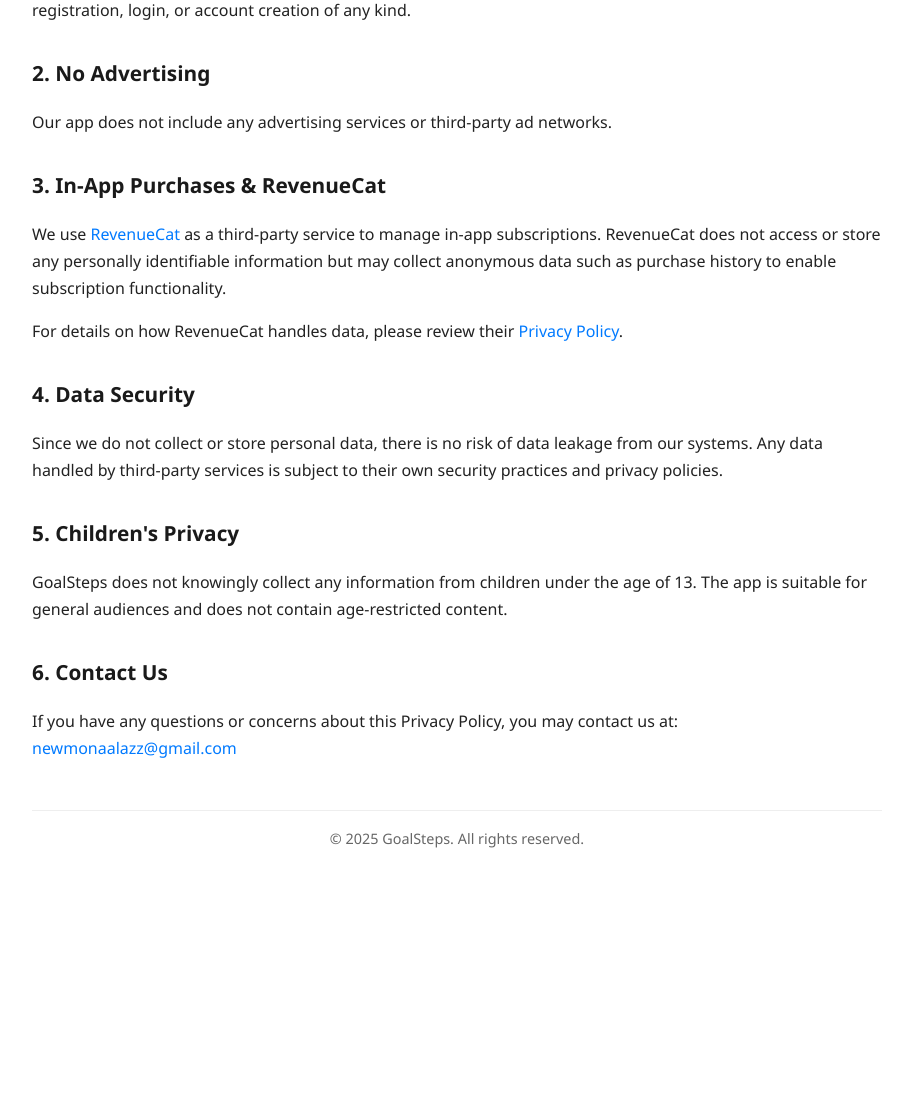
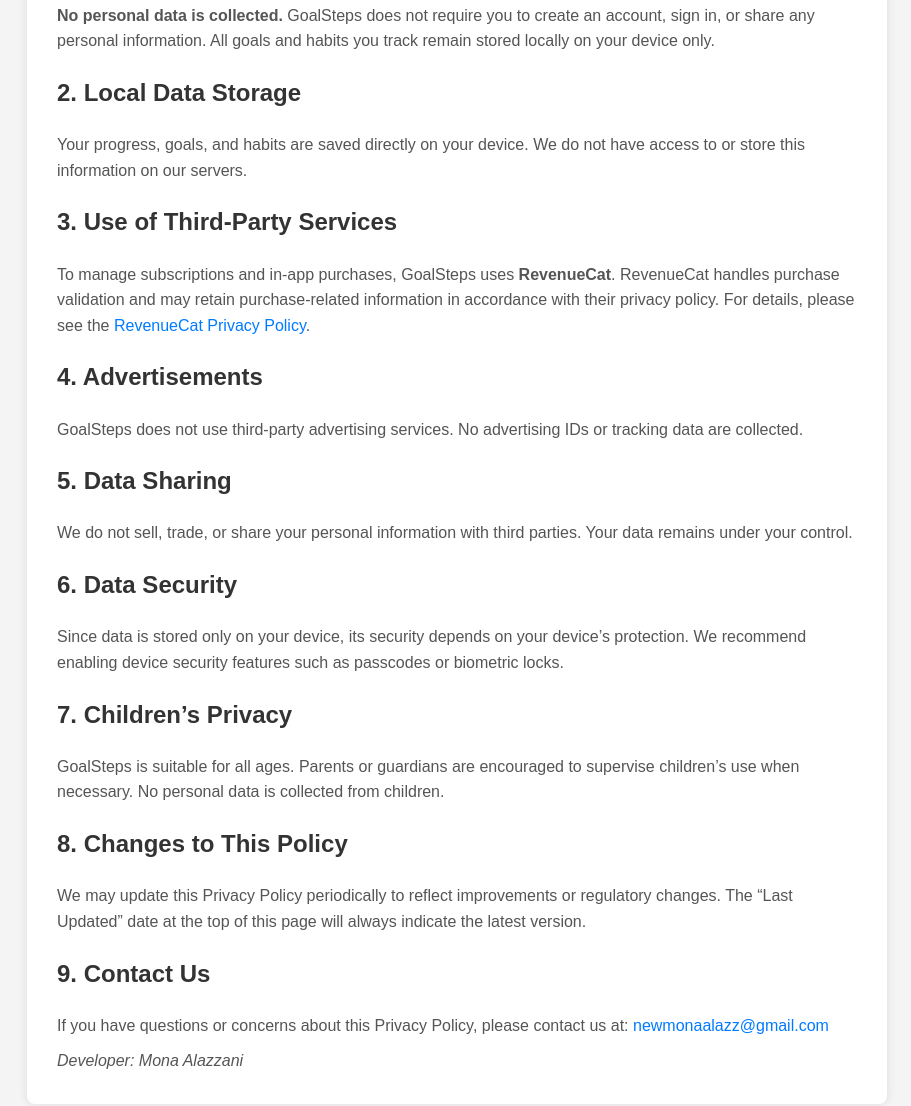
Before and after one commit to MonaAlazz/GoalSteps-Privacy-policy, a plain HTML site: page index.html in a window 1280 px wide. Shown: the part 336-1442 px from the top of the page, without its empty margins (183-1094 px from the left). Before the commit the page ends 1220 px from the top, so only its background shows below. Drawn offline with Linux system fonts and the light colour scheme.

Commit message:
Update index.html

```diff
--- a/index.html
+++ b/index.html
@@ -1,99 +1,105 @@
 <!DOCTYPE html>
 <html lang="en">
+
 <head>
-  <meta charset="UTF-8" />
-  <meta name="viewport" content="width=device-width, initial-scale=1.0"/>
-  <title>Privacy Policy – GoalSteps</title>
+  <meta charset="UTF-8">
+  <meta name="viewport" content="width=device-width, initial-scale=1.0">
+  <title>Privacy Policy - GoalSteps</title>
   <style>
     body {
-      font-family: "Segoe UI", Roboto, Arial, sans-serif;
-      background-color: #ffffff;
-      color: #222;
-      padding: 2rem;
-      max-width: 850px;
-      margin: auto;
-      line-height: 1.7;
+      font-family: Arial, sans-serif;
+      line-height: 1.6;
+      margin: 0;
+      padding: 0;
+      background-color: #f4f4f4;
     }
-    h1, h2 {
-      color: #1a1a1a;
+
+    .container {
+      width: 80%;
+      max-width: 800px;
+      margin: 50px auto;
+      padding: 20px 30px;
+      background-color: #fff;
+      border-radius: 8px;
+      box-shadow: 0 0 10px rgba(0, 0, 0, 0.1);
     }
+
     h1 {
-      font-size: 2rem;
-      margin-bottom: 0.5rem;
-      text-align: center;
+      font-size: 2.2em;
+      color: #333;
     }
+
     h2 {
-      font-size: 1.3rem;
-      margin-top: 2rem;
+      font-size: 1.5em;
+      color: #333;
+      margin-top: 20px;
     }
+
     p {
-      margin-bottom: 1rem;
+      font-size: 1em;
+      color: #555;
+      margin: 10px 0;
     }
+
+    ul {
+      margin: 10px 0;
+      padding-left: 20px;
+    }
+
+    li {
+      margin: 5px 0;
+    }
+
     a {
-      color: #007aff;
+      color: #007BFF;
       text-decoration: none;
     }
+
     a:hover {
       text-decoration: underline;
     }
-    footer {
-      text-align: center;
-      font-size: 0.9rem;
-      color: #666;
-      margin-top: 3rem;
-      padding-top: 1rem;
-      border-top: 1px solid #eee;
-    }
   </style>
 </head>
+
 <body>
+  <div class="container">
+    <h1>Privacy Policy</h1>
+    <p><strong>Last Updated:</strong> September 21, 2025</p>
+    <p>This Privacy Policy explains how <strong>GoalSteps</strong>, developed by Mona Alazzani, handles user data. Our priority is to provide a safe and private experience for everyone using the app.</p>
 
-  <h1>Privacy Policy</h1>
-  <p><em>Last updated: August 4, 2025</em></p>
+    <h2>1. Data Collection</h2>
+    <p><strong>No personal data is collected.</strong> GoalSteps does not require you to create an account, sign in, or share any personal information. All goals and habits you track remain stored locally on your device only.</p>
 
-  <p>
-    This Privacy Policy describes how GoalSteps ("we", "us", or "our") handles your information when you use our mobile application.
-  </p>
+    <h2>2. Local Data Storage</h2>
+    <p>Your progress, goals, and habits are saved directly on your device. We do not have access to or store this information on our servers.</p>
 
-  <h2>1. Information We Do Not Collect</h2>
-  <p>
-    GoalSteps does not collect, store, or transmit any personal data or sensitive user information. We do not require registration, login, or account creation of any kind.
-  </p>
+    <h2>3. Use of Third-Party Services</h2>
+    <p>To manage subscriptions and in-app purchases, GoalSteps uses <strong>RevenueCat</strong>. RevenueCat handles purchase validation and may retain purchase-related information in accordance with their privacy policy. For details, please see the
+      <a href="https://www.revenuecat.com/privacy" target="_blank">RevenueCat Privacy Policy</a>.
+    </p>
 
-  <h2>2. No Advertising</h2>
-  <p>
-    Our app does not include any advertising services or third-party ad networks.
-  </p>
+    <h2>4. Advertisements</h2>
+    <p>GoalSteps does not use third-party advertising services. No advertising IDs or tracking data are collected.</p>
 
-  <h2>3. In-App Purchases & RevenueCat</h2>
-  <p>
-    We use <a href="https://www.revenuecat.com/" target="_blank" rel="noopener noreferrer">RevenueCat</a> as a third-party service to manage in-app subscriptions. RevenueCat does not access or store any personally identifiable information but may collect anonymous data such as purchase history to enable subscription functionality.
-  </p>
-  <p>
-    For details on how RevenueCat handles data, please review their
-    <a href="https://www.revenuecat.com/privacy" target="_blank" rel="noopener noreferrer">Privacy Policy</a>.
-  </p>
+    <h2>5. Data Sharing</h2>
+    <p>We do not sell, trade, or share your personal information with third parties. Your data remains under your control.</p>
 
-  <h2>4. Data Security</h2>
-  <p>
-    Since we do not collect or store personal data, there is no risk of data leakage from our systems. Any data handled by third-party services is subject to their own security practices and privacy policies.
-  </p>
+    <h2>6. Data Security</h2>
+    <p>Since data is stored only on your device, its security depends on your device’s protection. We recommend enabling device security features such as passcodes or biometric locks.</p>
 
-  <h2>5. Children's Privacy</h2>
-  <p>
-    GoalSteps does not knowingly collect any information from children under the age of 13. The app is suitable for general audiences and does not contain age-restricted content.
-  </p>
+    <h2>7. Children’s Privacy</h2>
+    <p>GoalSteps is suitable for all ages. Parents or guardians are encouraged to supervise children’s use when necessary. No personal data is collected from children.</p>
 
-  <h2>6. Contact Us</h2>
-  <p>
-    If you have any questions or concerns about this Privacy Policy, you may contact us at:
-    <br />
-    <a href="mailto:newmonaalazz@gmail.com">newmonaalazz@gmail.com</a>
-  </p>
+    <h2>8. Changes to This Policy</h2>
+    <p>We may update this Privacy Policy periodically to reflect improvements or regulatory changes. The “Last Updated” date at the top of this page will always indicate the latest version.</p>
 
-  <footer>
-    &copy; 2025 GoalSteps. All rights reserved.
-  </footer>
+    <h2>9. Contact Us</h2>
+    <p>If you have questions or concerns about this Privacy Policy, please contact us at:
+      <a href="mailto:newmonaalazz@gmail.com">newmonaalazz@gmail.com</a>
+    </p>
 
+    <p><em>Developer: Mona Alazzani</em></p>
+  </div>
 </body>
+
 </html>
```
